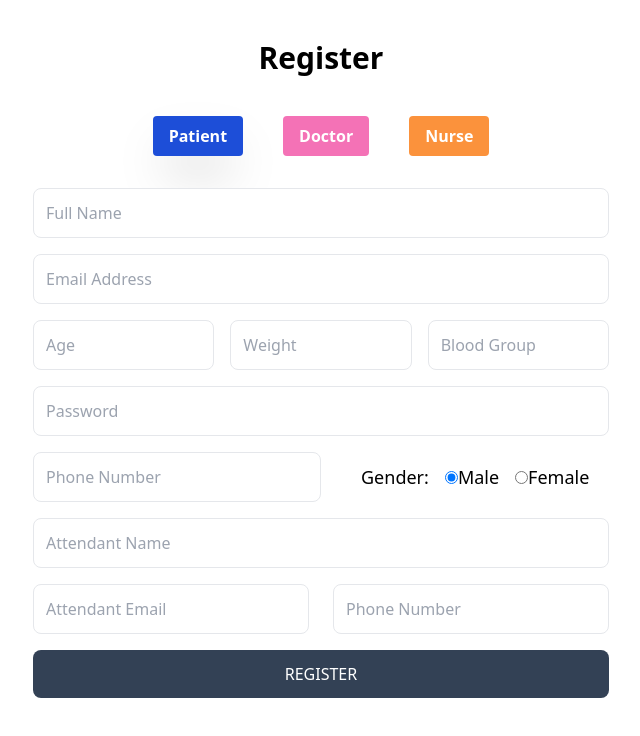
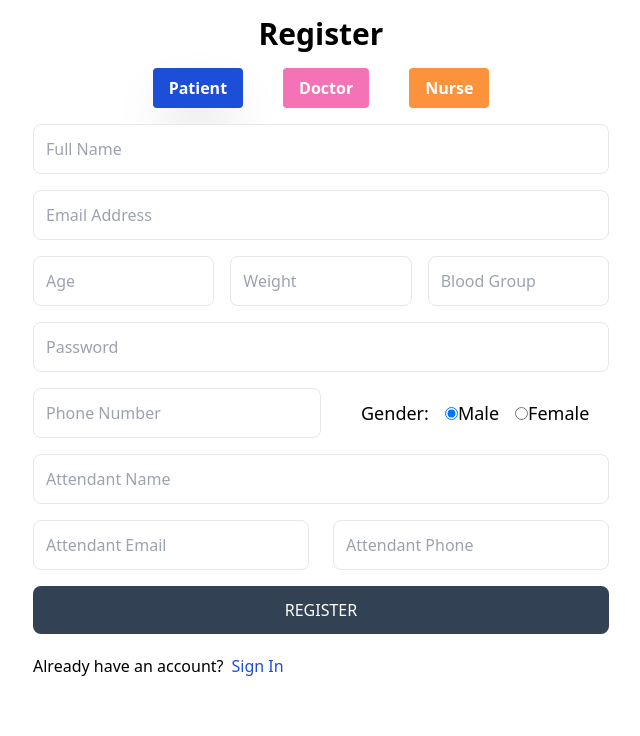
Before and after one commit to Sadmin23/HealSync, a React (Create React App) app in the folder Frontend/: page /register in a window 1280 px wide. Shown: the top 736 px of the page, without its empty margins (319-959 px from the left). Built offline with nearby package versions, Linux system fonts and the light colour scheme.

Commit message:
update contact method

```diff
--- a/Frontend/src/Register.jsx
+++ b/Frontend/src/Register.jsx
@@ -2,6 +2,7 @@ import React, { useState } from 'react';
 import DoctorForm from './components/DoctorForm';
 import NurseForm from './components/NurseForm';
 import PatientForm from './components/PatientForm';
+import { Link } from 'react-router-dom';
 
 export default function Register() {
     const [user, setUser] = useState('patient');
@@ -13,8 +14,8 @@ export default function Register() {
 
     return (
         <div className='max-w-xl mx-auto'>
-            <h1 className='text-3xl text-center font-bold mt-10 mb-7'>Register</h1>
-            <div className='flex space-x-10 flex-wrap justify-center mt-10'>
+            <h1 className='text-3xl text-center font-bold my-4'>Register</h1>
+            <div className='flex space-x-10 flex-wrap justify-center mb-4'>
                 <button
                     className={`${user === 'patient' ? `bg-blue-700 shadow-2xl` : 'bg-blue-400'}  hover:shadow-md text-white font-bold py-2 px-4 rounded`}
                     onClick={() => handleUserChange('patient')}
@@ -35,6 +36,12 @@ export default function Register() {
                 </button>
             </div>
             {user === 'doctor' ? <DoctorForm /> : user === 'nurse' ? <NurseForm/> : <PatientForm/>}
+            <div className='flex gap-2 mt-5 mb-10'>
+              <p>Already have an account?</p>
+              <Link to={'/'}>
+                <span className='text-blue-700'>Sign In</span>
+              </Link>
+            </div>
         </div>
     );
 }
--- a/Frontend/src/SignIn.jsx
+++ b/Frontend/src/SignIn.jsx
@@ -1,6 +1,6 @@
 import { Link, useNavigate } from 'react-router-dom';
 import { useDispatch } from 'react-redux'
-import { SignInUser } from './redux/user/userSlice'
+import { SignInUser } from './redux/userSlice'
 import { useState } from 'react';
 
 export default function SignIn() {
@@ -82,7 +82,7 @@ export default function SignIn() {
       </form>
       <div className='flex gap-2 mt-5'>
         <p>Don't have an account?</p>
-        <Link to={'/sign-in'}>
+        <Link to={'/register'}>
           <span className='text-blue-700'>Sign Up</span>
         </Link>
       </div>
--- a/Frontend/src/components/ContactTable.jsx
+++ b/Frontend/src/components/ContactTable.jsx
@@ -21,7 +21,7 @@ export default function ContactTable() {
             <div className="pl-6 py-2 w-60">{contact.email}</div>
             <div className="pl-6 py-2 w-60">{contact.phone}</div>
             <div className='flex items-center ml-6'>
-              <button className='bg-red-600 text-white py-1 px-10 rounded-md'>Email</button>
+              <a href={`mailto:${contact.email}`} className='bg-red-600 text-white py-1 px-10 rounded-md text-center'>Email</a>
             </div>
           </div>
         ))
--- a/Frontend/src/components/DoctorForm.jsx
+++ b/Frontend/src/components/DoctorForm.jsx
@@ -1,4 +1,5 @@
 import React, { useState } from 'react'
+import { useNavigate } from 'react-router-dom';
 
 export default function DoctorForm() {
 
@@ -11,6 +12,8 @@ export default function DoctorForm() {
         phone: '',
         gender: 'male',
     });
+
+    const navigate = useNavigate();
 
     const handleGenderChange = (selectedGender) => {
         setGender(selectedGender);
@@ -41,10 +44,11 @@ export default function DoctorForm() {
             phone: '',
             gender: 'male',
         });
+        navigate('/');
     }
 
   return (
-    <div className='flex flex-col gap-4 mt-8'>
+    <div className='flex flex-col gap-4'>
     <input
         type='text'
         placeholder='Full Name'
--- a/Frontend/src/components/NurseForm.jsx
+++ b/Frontend/src/components/NurseForm.jsx
@@ -1,4 +1,5 @@
 import React, { useState } from 'react'
+import { useNavigate } from 'react-router-dom';
 
 export default function NurseForm() {
 
@@ -10,6 +11,8 @@ export default function NurseForm() {
         phone: '',
         gender: 'male',
     });
+
+    const navigate = useNavigate();
 
     const handleGenderChange = (selectedGender) => {
         setGender(selectedGender);
@@ -29,9 +32,7 @@ export default function NurseForm() {
 
     const handleSubmit = (e) => {
         e.preventDefault();
-        // Send formData to the server
         console.log(formData);
-        // Clear form after submission if needed
         setFormData({
             username: '',
             email: '',
@@ -39,10 +40,11 @@ export default function NurseForm() {
             phone: '',
             gender: 'male',
         });
+        navigate('/');
     }
 
   return (
-    <div className='flex flex-col gap-4 mt-8'>
+    <div className='flex flex-col gap-4'>
     <input
         type='text'
         placeholder='Full Name'
--- a/Frontend/src/components/PatientCard.jsx
+++ b/Frontend/src/components/PatientCard.jsx
@@ -38,8 +38,8 @@ export default function PatientCard({patientId, role, setPatientId, setVitals, s
         </div>
         <div className='font-semibold'>
             <div className='flex space-x-4'>
-              <button className='bg-green-700 text-white w-full py-2 rounded-lg mt-4'>Contact Patient</button>
-              <button className='bg-green-700 text-white w-full py-2 rounded-lg mt-4'>Contact Attendant</button>
+              <a href={`mailto:${patient.attendant_email}`} className='bg-green-700 text-white text-center w-full py-2 rounded-lg mt-4'>Contact Patient</a>
+              <a href={`mailto:${patient.attendant_email}`} className='bg-green-700 text-white text-center w-full py-2 rounded-lg mt-4'>Contact Attendant</a>
             </div>
             {
                 role === 'doctor' &&
--- a/Frontend/src/components/PatientForm.jsx
+++ b/Frontend/src/components/PatientForm.jsx
@@ -1,4 +1,5 @@
 import React, { useState } from 'react'
+import { useNavigate } from 'react-router-dom';
 
 export default function PatientForm() {
 
@@ -16,6 +17,8 @@ export default function PatientForm() {
         attendant_phone: '',
         attendant_email: '',
     });
+
+    const navigate = useNavigate();
 
     const handleGenderChange = (selectedGender) => {
         setGender(selectedGender);
@@ -35,9 +38,7 @@ export default function PatientForm() {
 
     const handleSubmit = (e) => {
         e.preventDefault();
-        // Send formData to the server
         console.log(formData);
-        // Clear form after submission if needed
         setFormData({
             username: '',
             email: '',
@@ -51,10 +52,11 @@ export default function PatientForm() {
             attendant_phone: '',
             attendant_email: '',
         });
+        navigate('/');
     }
 
   return (
-    <div className='flex flex-col gap-4 mt-8'>
+    <div className='flex flex-col gap-4'>
         <input
             type='text'
             placeholder='Full Name'
@@ -173,7 +175,7 @@ export default function PatientForm() {
             />
             <input
                 type='text'
-                placeholder='Phone Number'
+                placeholder='Attendant Phone'
                 className='border p-3 rounded-lg w-1/2'
                 id='attendant_phone'
                 name='attendant_phone'
--- a/Frontend/src/shared/Sidebar.jsx
+++ b/Frontend/src/shared/Sidebar.jsx
@@ -2,7 +2,7 @@ import React, { useState } from 'react'
 
 import { useDispatch, useSelector } from 'react-redux';
 import { Link, useNavigate } from 'react-router-dom'
-import { SignOut } from '../redux/user/userSlice';
+import { SignOut } from '../redux/userSlice';
 import { adminLinks, doctorLinks, nurseLinks, patientLinks } from './SidebarData';
 
 export default function Sidebar() {
--- a/Frontend/src/store.js
+++ b/Frontend/src/store.js
@@ -1,5 +1,5 @@
 import { combineReducers, configureStore } from '@reduxjs/toolkit'
-import userReducer from './redux/user/userSlice'
+import userReducer from './redux/userSlice'
 import storage from 'redux-persist/lib/storage'
 import { persistStore, persistReducer } from 'redux-persist'
 
```
Also changed, not shown: Frontend/src/redux/userSlice.js (renamed from Frontend/src/redux/user/userSlice.js).
